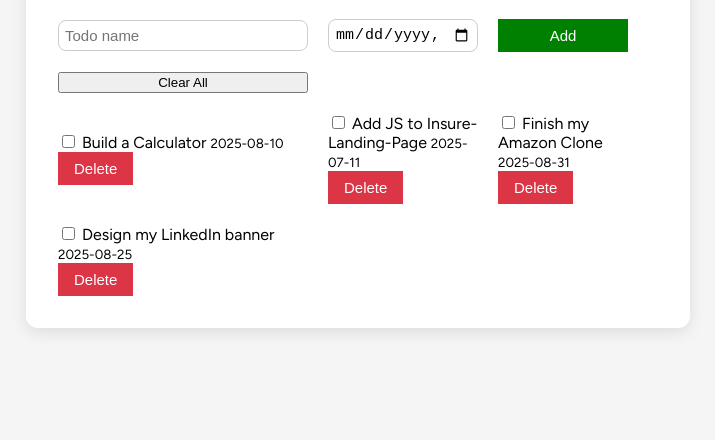
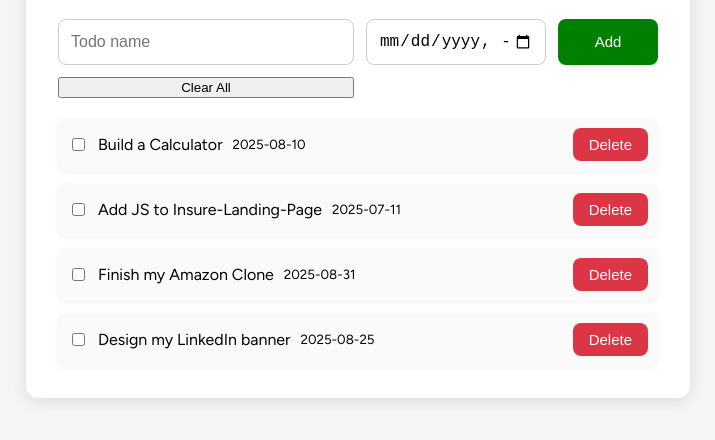
Before and after one commit to Anibe007/Tobuild, a plain HTML site: page index.html in a window 1280 px wide. Shown: the part 126-566 px from the top of the page, without its empty margins (282-997 px from the left). Drawn offline with Linux system fonts and the light colour scheme.

Commit message:
Update style.css

```diff
--- a/style.css
+++ b/style.css
@@ -1,4 +1,3 @@
-
 body {
   font-family: 'Figtree', sans-serif;
   background-color: #f5f5f5;
@@ -26,68 +25,98 @@ body {
   color: #333;
 }
 
-.todo-grid,
-.todo-input-grid{
-	display: grid;
-	grid-template-columns: 250px 150px 130px;
-	column-gap: 20px;
-	row-gap: 20px;
-	align-items: center;
+/* Inputs + Buttons */
+.todo-input-grid {
+  display: grid;
+  grid-template-columns: 1fr 180px 100px;
+  gap: 12px;
+  margin-bottom: 20px;
 }
 
 .name-input,
 .due-date-input {
-  flex: 1;
   padding: 0.75rem;
   border: 1px solid #ccc;
   border-radius: 8px;
   font-size: 1rem;
 }
 
-.todo-input-grid{
-	margin-bottom: 20px;
+.add-todo-button {
+  background-color: green;
+  color: #fff;
+  border: none;
+  font-size: 15px;
+  cursor: pointer;
+  border-radius: 8px;
+  transition: background-color 0.3s ease;
 }
 
-.name-input,
-.due-date-input{
-	font-size: 15px;
-	padding: 6px;
+.add-todo-button:hover {
+  background-color: #218838;
 }
 
-.add-todo-button{
-	background-color: green;
-	color: #fff;
-	border: none;
-	font-size: 15px;
-	cursor: pointer;
-	align-self: stretch;
+/* Todo list items */
+.todo-grid {
+  display: flex;
+  flex-direction: column;
+  gap: 12px;
 }
 
-.add-todo-button:hover{
-	background-color: #218838;
+.todo-item {
+  display: flex;
+  align-items: center;
+  justify-content: space-between;
+  background: #fafafa;
+  padding: 10px;
+  border-radius: 8px;
+  box-shadow: 0 2px 6px rgba(0,0,0,0.05);
 }
 
-.delete-todo-button{
-  background-color: #dc3545; /* Bootstrap-style red */
+.todo-left {
+  display: flex;
+  align-items: center;
+  gap: 10px;
+}
+
+.todo-name.completed {
+  text-decoration: line-through;
+  color: #777;
+  font-style: italic;
+}
+
+/* Delete button */
+.delete-todo-button {
+  background-color: #dc3545;
   color: #fff;
   border: none;
   padding: 8px 16px;
   font-size: 15px;
   cursor: pointer;
+  border-radius: 8px;
   transition: background-color 0.3s ease;
 }
 
-.delete-todo-button:hover{
+.delete-todo-button:hover {
   background-color: #c82333;
 }
 
+/* Responsive */
+@media (max-width: 768px) {
+  .todo-input-grid {
+    grid-template-columns: 1fr;
+  }
 
-@media(min-width: 800px) {
-  /*body{
+  .add-todo-button {
     width: 100%;
   }
 
-  .todo-grid{
-    display: flex;
+  .delete-todo-button {
+    width: 100%;
   }
-}*/
+
+  .todo-item {
+    flex-direction: column;
+    align-items: flex-start;
+    gap: 8px;
+  }
+}
```
